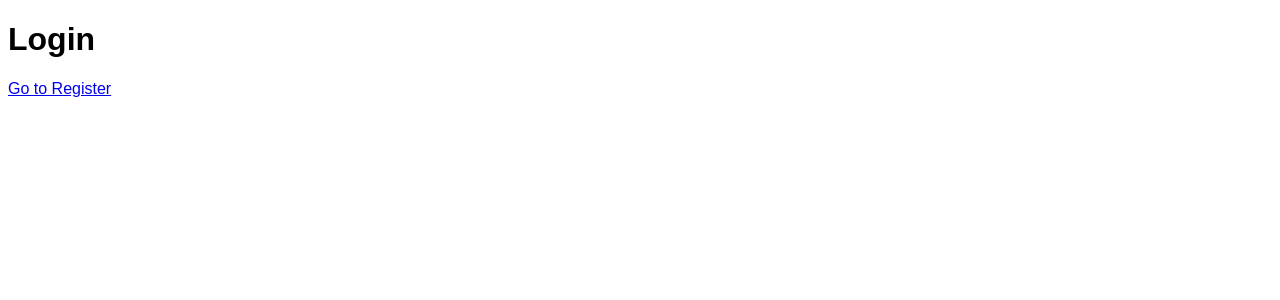
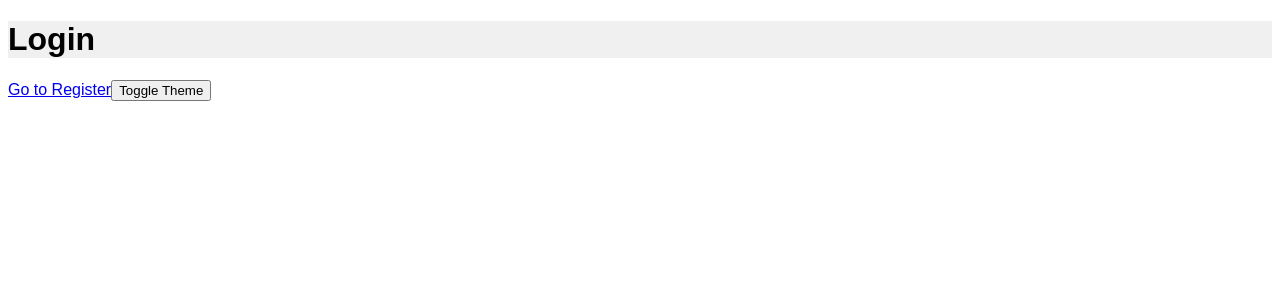
Before and after one commit to nitesh-cloveit/karthik-batch-todo-app, a React (Vite) app: page /login in a window 1280 px wide. Shown: the top 300 px of the page. Built offline with nearby package versions, Linux system fonts and the light colour scheme.

Commit message:
implement contextAPI

```diff
--- a/src/App.tsx
+++ b/src/App.tsx
@@ -1,23 +1,24 @@
-import { Route, Routes } from "react-router";
+import { Navigate, Outlet, Route, Routes } from "react-router";
 import Todo from "./pages/todo";
 import Login from "./pages/login";
 import Register from "./pages/register";
 import AddTodo from "./pages/addTodo";
 
-// const ProtectedRoutes = () => {
-//   const token = "abc";
-//   return token ? <App /> : <Login />;
-// };
+const ProtectedRoutes = () => {
+  const token = "";
+  return token ? <Outlet /> : <Navigate to="/login" />;
+};
 
 function App() {
   return (
     <Routes>
       <Route path="/login" element={<Login />} />
       <Route path="/register" element={<Register />} />
-      {/* <Route path="/*" element={<ProtectedRoutes />}> */}
-      <Route path="/todo" element={<Todo />} />
-      <Route path="todo/add" element={<AddTodo />} />
-      {/* </Route> */}
+      <Route path="/" element={<ProtectedRoutes />}>
+        <Route index path="/" element={<Navigate to="/todo" />} />
+        <Route path="/todo" element={<Todo />} />
+        <Route path="todo/add" element={<AddTodo />} />
+      </Route>
     </Routes>
   );
 }
--- a/src/components/card.tsx
+++ b/src/components/card.tsx
@@ -139,7 +139,6 @@ export default function Card(props: CardProps) {
               }}
               className={`${isCompleted ? "task-complete" : ""}`}
             >
-              <h3>{props.id}</h3>
               <h3 className="card-title">{newTitle}</h3>
               <p className="card-desc">{newDescription}</p>
             </div>
--- /dev/null
+++ b/src/context/themeContext.tsx
@@ -0,0 +1,26 @@
+import { createContext, useState } from "react";
+
+const ThemeContext = createContext({
+  theme: "light",
+  toggleTheme: () => {},
+});
+
+const ThemeProvider = ({ children }: { children: React.ReactNode }) => {
+  const [theme, setTheme] = useState("light");
+
+  const toggleTheme = () => {
+    if (theme === "light") {
+      setTheme("dark");
+    } else {
+      setTheme("light");
+    }
+  };
+
+  return (
+    <ThemeContext.Provider value={{ theme, toggleTheme }}>
+      {children}
+    </ThemeContext.Provider>
+  );
+};
+
+export { ThemeProvider, ThemeContext };
--- a/src/index.css
+++ b/src/index.css
@@ -108,3 +108,11 @@
   text-decoration: line-through;
   color: gray;
 }
+
+.light-header {
+  background-color: #f0f0f0;
+}
+
+.dark-header {
+  background-color: #1a1818;
+}
--- a/src/main.tsx
+++ b/src/main.tsx
@@ -3,11 +3,14 @@ import { createRoot } from "react-dom/client";
 import { BrowserRouter } from "react-router";
 import "./index.css";
 import App from "./App.tsx";
+import { ThemeProvider } from "./context/themeContext.tsx";
 
 createRoot(document.getElementById("root")!).render(
   <StrictMode>
-    <BrowserRouter>
-      <App />
-    </BrowserRouter>
+    <ThemeProvider>
+      <BrowserRouter>
+        <App />
+      </BrowserRouter>
+    </ThemeProvider>
   </StrictMode>
 );
--- a/src/pages/login.tsx
+++ b/src/pages/login.tsx
@@ -1,18 +1,25 @@
+import { useContext } from "react";
 import { NavLink } from "react-router";
+import { ThemeContext } from "../context/themeContext";
 
 export default function Login() {
-  const login = () => {
-    try {
-      // API call to /auth/login
-      localStorage.setItem("token", token);
-    } catch (err) {
-      console.log(err);
-    }
-  };
+  // const login = () => {
+  //   try {
+  //     // API call to /auth/login
+  //     localStorage.setItem("token", token);
+  //   } catch (err) {
+  //     console.log(err);
+  //   }
+  // };
+  const {theme, toggleTheme} = useContext(ThemeContext)
+  console.log({theme})
+
+
   return (
     <div>
-      <h1>Login</h1>
+      <h1 className={theme === "light" ? "light-header" : "dark-header"}>Login</h1>
       <NavLink to="/register">Go to Register</NavLink>
+      <button onClick={toggleTheme}>Toggle Theme</button>
     </div>
   );
 }
--- a/src/pages/todo.tsx
+++ b/src/pages/todo.tsx
@@ -1,8 +1,9 @@
-import { useState, useEffect } from "react";
+import { useState, useEffect, useContext } from "react";
 import Card from "../components/card";
 import Header from "../components/header";
 import { BASE_URL, TOKEN } from "../constants";
 import { useNavigate } from "react-router";
+import { ThemeContext } from "../context/themeContext";
 
 interface TodoItem {
   id: number;
@@ -14,7 +15,10 @@ interface TodoItem {
 
 export default function Todo() {
   const [todos, setTodos] = useState<TodoItem[]>([]);
-  const navigate = useNavigate()
+  const navigate = useNavigate();
+  const {theme} = useContext(ThemeContext)
+
+  console.log({theme})
 
   const handleSorting = () => {
     const sortedTodos = [...todos];
@@ -48,17 +52,18 @@ export default function Todo() {
     handleSorting();
   }, []);
 
+  const completedTodos = todos?.filter((todo) => todo.isCompleted) || [];
+
   return (
     <div className="app">
       <Header />
       <button onClick={() => navigate("add")}>Add Task</button>
       <div className="container">
-
         <div>
           <h1>Todo List</h1>
           {todos
             ?.filter((todo) => !todo.isCompleted)
-            .sort((a,b) => a.id - b.id)
+            .sort((a, b) => a.id - b.id)
             .map((todo) => (
               <Card
                 key={todo.id}
@@ -70,11 +75,10 @@ export default function Todo() {
             ))}
         </div>
 
-        <div>
-          <h1>Completed Todo List</h1>
-          {todos
-            ?.filter((todo) => todo.isCompleted)
-            .map((todo) => (
+        {completedTodos.length > 0 && (
+          <div>
+            <h1>Completed Todo List</h1>
+            {completedTodos.map((todo) => (
               <Card
                 key={todo.id}
                 id={todo.id}
@@ -83,7 +87,8 @@ export default function Todo() {
                 isCompleted={todo.isCompleted}
               />
             ))}
-        </div>
+          </div>
+        )}
       </div>
     </div>
   );
```
